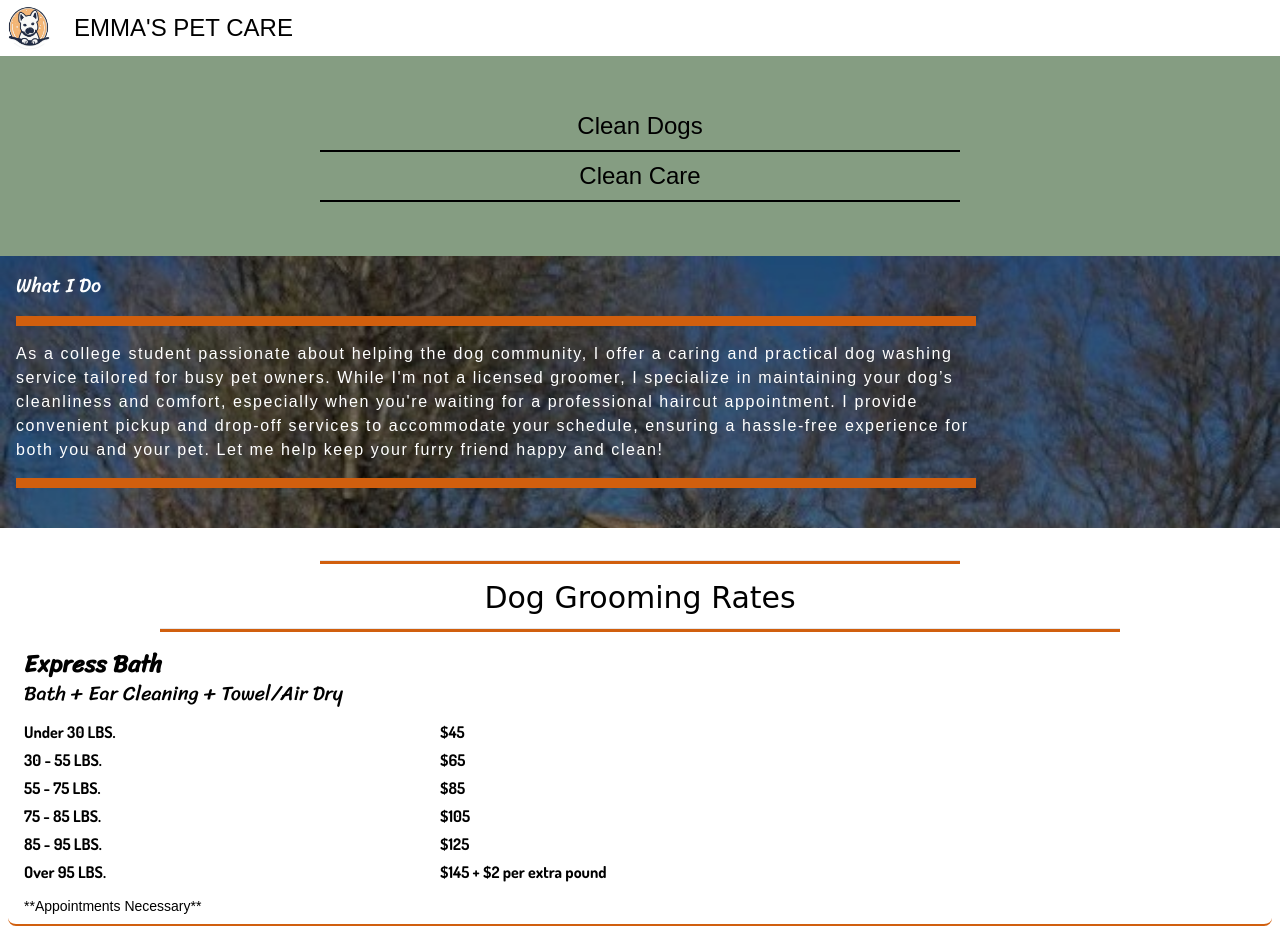
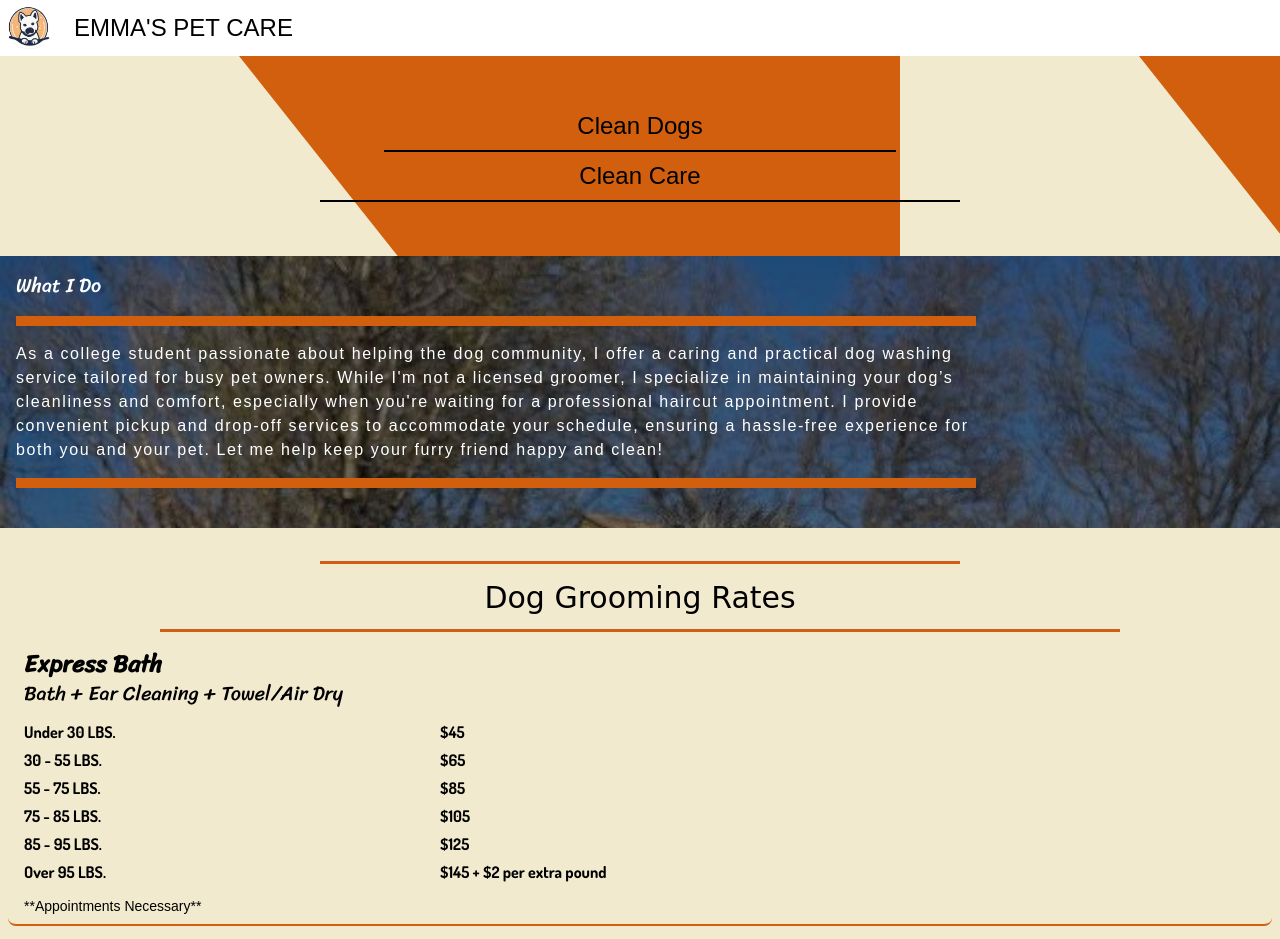
Before and after one commit to dachyon1123/Emma-s-Pet-Care, a website: page src/index.html in a window 1280 px wide. Shown: the top 939 px of the page. Drawn offline with Linux system fonts and the light colour scheme; a web font is replaced by a local one.

Commit message:
changed background of the animation at the top of the page, changed color of background on the page to the accent color. Edited some margins to make everything flush

```diff
--- a/src/index.html
+++ b/src/index.html
@@ -25,9 +25,9 @@
     </div>
   </header>
 
-  <section class="flex flex-col items-center justify-center gap-2 h-[200px] bg-primaryColor">
+  <section class="flex flex-col items-center justify-center gap-2 h-[200px] bg-[url('./assets/svgs/wave-haikei2.svg')]">
     <h2 class="slide-right font-contrail text-2xl">Clean Dogs</h2>
-    <hr class="slide-right-hr h-[2px] w-1/2 bg-black border-black">
+    <hr class="slide-right-hr h-[2px] w-[40%] bg-black border-black">
     <h2 class="slide-left font-contrail text-2xl">Clean Care</h2>
     <hr class="slide-left-hr h-[2px] w-1/2 bg-black border-black">
   </section>
@@ -53,8 +53,8 @@
 
   </section>
 
-  <section>
-    <hr class="bg-secondaryColor w-1/2 h-1 mx-auto mt-8 mb-4">
+  <section class="bg-accentColor pt-8">
+    <hr class="bg-secondaryColor w-1/2 h-1 mx-auto mb-4">
     <h1 class="text-center text-3xl font-neucha">Dog Grooming Rates</h1>
     <hr class="bg-secondaryColor w-3/4 h-1 mx-auto mt-3 mb-4">
     <div class="border-secondaryColor border-b-2 rounded-lg mt-2 mx-2 relative pl-2">
@@ -107,7 +107,7 @@
 
 
 
-  <img class="mt-10" src="./assets/banner.jpg" alt="">
+  <img class="pt-10 bg-accentColor" src="./assets/banner.jpg" alt="">
 </body>
 
 </html>
```
Also changed, not shown: src/assets/banner.jpg, src/assets/svgs/wave-haikei.svg (added), src/assets/svgs/wave-haikei2.svg (added), src/output.css.
